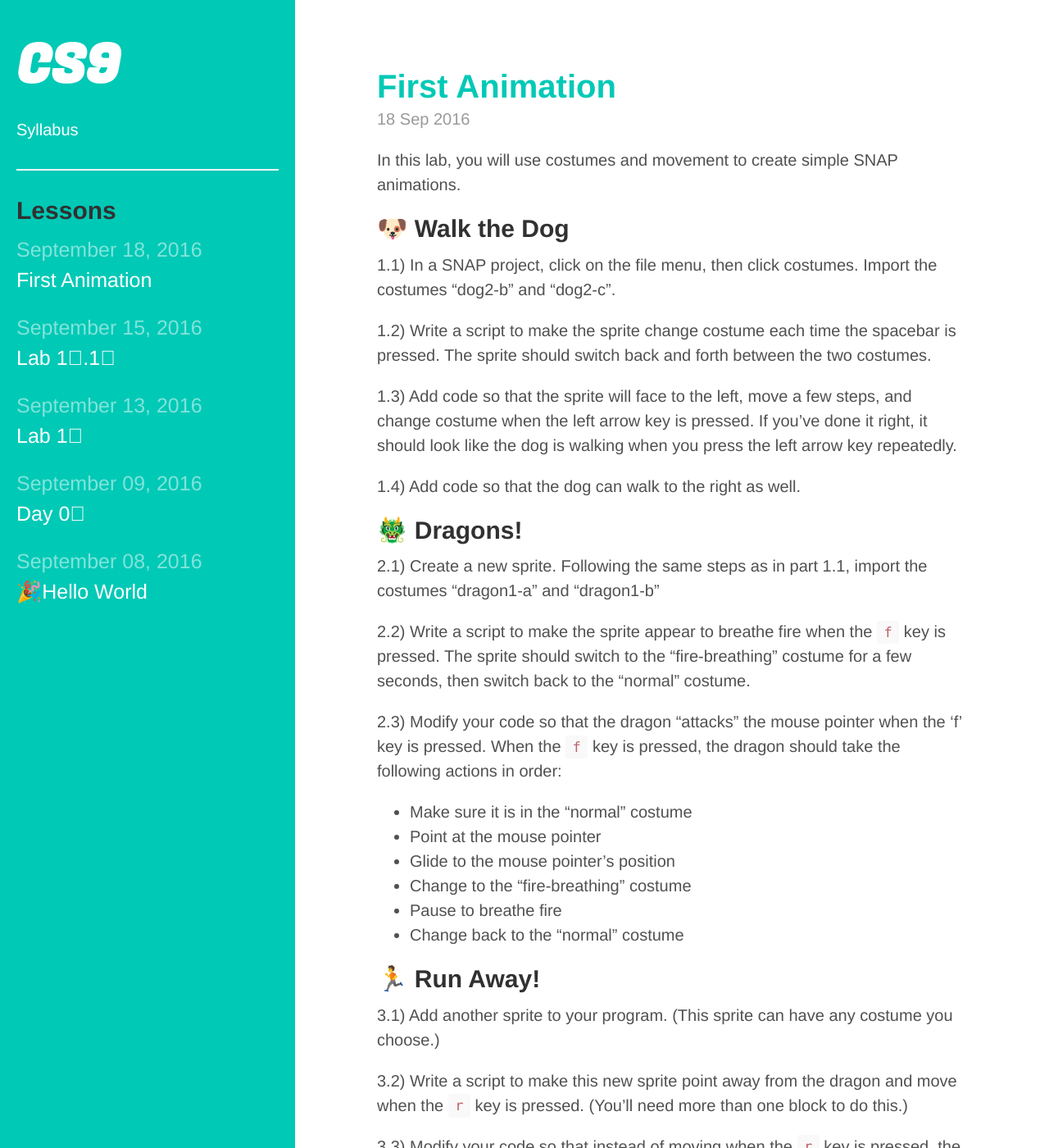
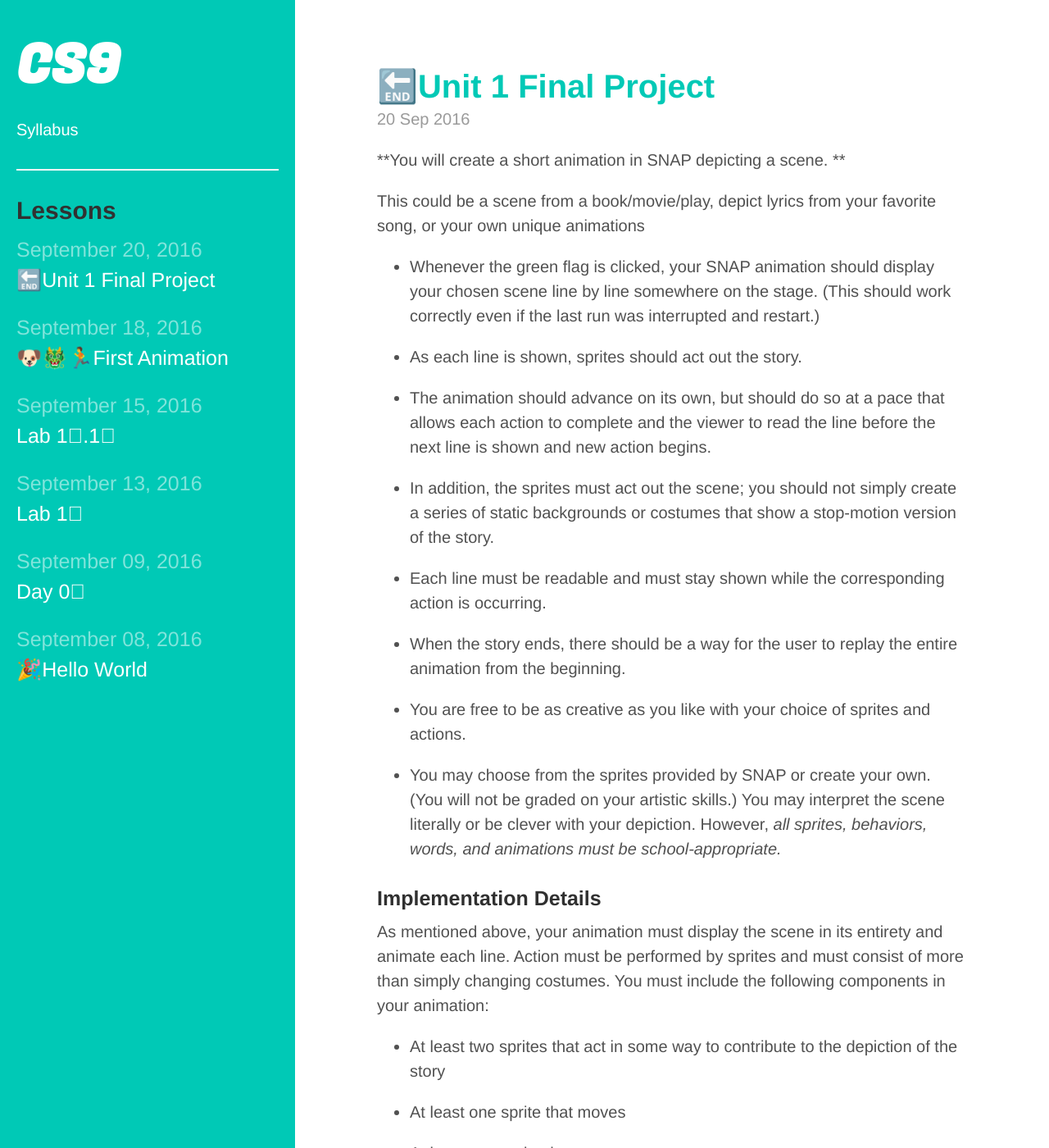
Before and after one commit to bensk/CS9, a Jekyll site: the page built from index.html, in a window 1280 px wide and 1400 px high. Shown: the whole window at 82% size. Built offline with Jekyll 4.4.1, drawn with Linux system fonts in a browser that asks for light colours; some web fonts are replaced; the list of posts is cut into pages by our own code; a style sheet for code colours, icons or effects is not loaded; some of the changed text lies outside the part shown.

Commit message:
🔚 project

```diff
--- /dev/null
+++ b/_posts/2016-09-20-unit-1-final-project.md
@@ -0,0 +1,114 @@
+---
+layout: "post"
+title: "🔚Unit 1 Final Project"
+date: "2016-09-20 23:25"
+---
+
+**You will create a short animation in SNAP depicting a scene. **
+
+This could be a scene from a book/movie/play, depict lyrics from your favorite song, or your own unique animations
+
+* Whenever the green flag is clicked, your SNAP animation should display your chosen scene line by line somewhere on the stage. (This should work correctly even if the last run was interrupted and restart.)
+
+* As each line is shown, sprites should act out the story.
+
+* The animation should advance on its own, but should do so at a pace that allows each action to complete and the viewer to read the line before the next line is shown and new action begins.
+
+* In addition, the sprites must act out the scene; you should not simply create a series of static backgrounds or costumes that show a stop-motion version of the story.
+
+* Each line must be readable and must stay shown while the corresponding action is occurring.
+
+* When the story ends, there should be a way for the user to replay the entire animation from the beginning.
+
+* You are free to be as creative as you like with your choice of sprites and actions.
+
+* You may choose from the sprites provided by SNAP or create your own. (You will not be graded on your artistic skills.) You may interpret the scene literally or be clever with your depiction. However, *all sprites, behaviors, words, and animations must be school-appropriate.*
+
+### **Implementation Details**
+
+As mentioned above, your animation must display the scene in its entirety and animate each line. Action must be performed by sprites and must consist of more than simply changing costumes. You must include the following components in your animation:
+
+* At least two sprites that act in some way to contribute to the depiction of the story
+
+* At least one sprite that moves
+
+* At least one sprite that rotates
+
+* At least one sprite that changes costume
+
+* At least one sprite that is both hidden and shown at some point
+
+Note that multiple of these requirements may be satisfied by the same sprite (e.g. the same sprite can both move and change costume), but you must have at least two separate sprites that act in the animation.
+
+## Grading Scheme/Rubric
+
+<table>
+  <tr>
+    <td>Functional Correctness (Behavior)</td>
+    <td></td>
+  </tr>
+  <tr>
+    <td>Animation depicts a full scene (or approved smaller portion)</td>
+    <td>2 points</td>
+  </tr>
+  <tr>
+    <td>Scene is shown one line at a time</td>
+    <td>2 points</td>
+  </tr>
+  <tr>
+    <td>Each line is accompanied by sprites depicting the story, and all action is related to the current line</td>
+    <td>3 points</td>
+  </tr>
+  <tr>
+    <td>Clicking green flag starts animation from beginning</td>
+    <td>1 point</td>
+  </tr>
+  <tr>
+    <td>Animation progresses at a reasonable pace</td>
+    <td>2 points</td>
+  </tr>
+  <tr>
+    <td>User is able to restart animation when it concludes</td>
+    <td>2 points</td>
+  </tr>
+  <tr>
+    <td>Total</td>
+    <td>12 points</td>
+  </tr>
+  <tr>
+    <td>Technical Correctness (Implementation)</td>
+    <td></td>
+  </tr>
+  <tr>
+    <td>Program shows good creativity and effort</td>
+    <td>2 points</td>
+  </tr>
+  <tr>
+    <td>At least two sprites participate in the action</td>
+    <td>2 points</td>
+  </tr>
+  <tr>
+    <td>At least one sprite moves</td>
+    <td>1 points</td>
+  </tr>
+  <tr>
+    <td>At least one sprite rotates</td>
+    <td>1 points</td>
+  </tr>
+  <tr>
+    <td>At least one sprite changes costume</td>
+    <td>1 points</td>
+  </tr>
+  <tr>
+    <td>At least one sprite hides and/or appears</td>
+    <td>1 points</td>
+  </tr>
+  <tr>
+    <td>Total</td>
+    <td>8 points</td>
+  </tr>
+  <tr>
+    <td>PROJECT TOTAL</td>
+    <td>20 points</td>
+  </tr>
+</table>
```
Also changed, not shown: _posts/2016-09-18-first-animation.md (+1 -1 lines).
